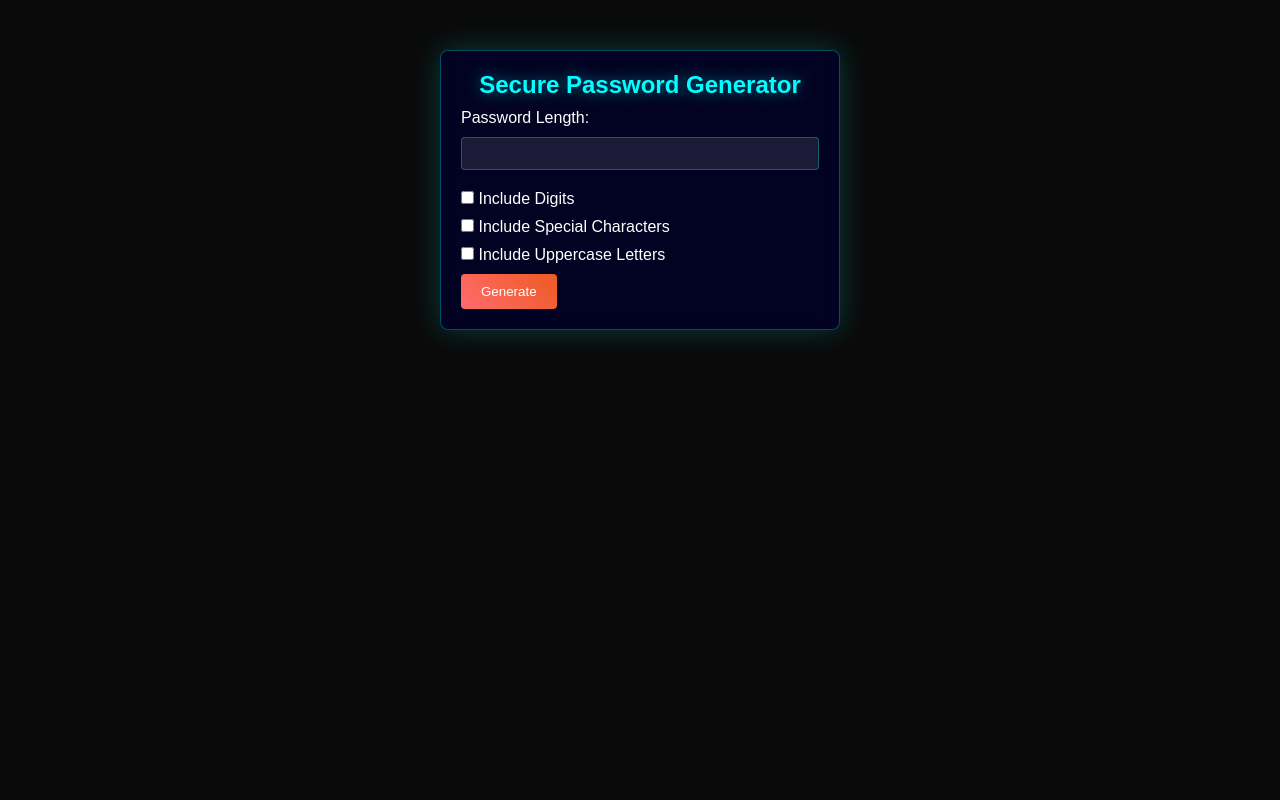
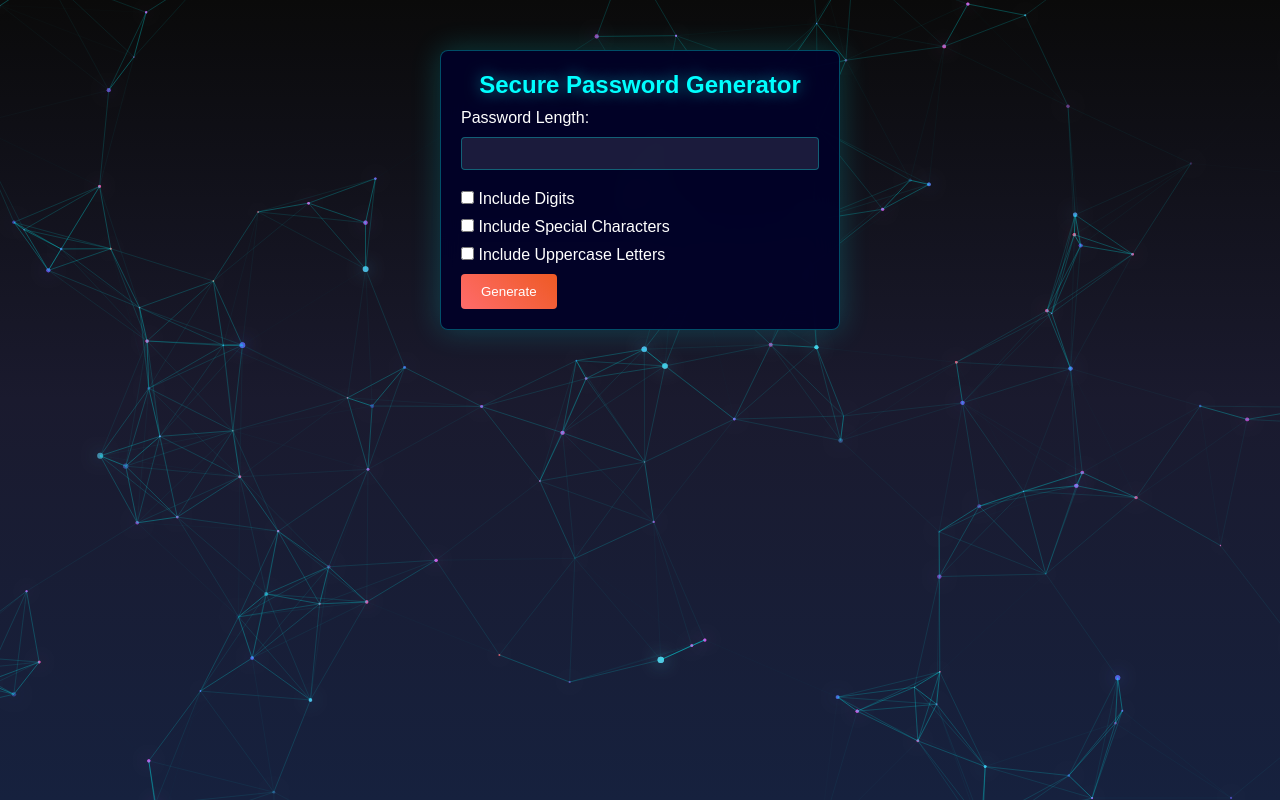
Before and after one commit to usomu39/securepassword, a Flask app: page / in a window 1280 px wide. Run offline with Flask 3, Linux system fonts and the light colour scheme.

Commit message:
index.html

```diff
--- a/templates/index.html
+++ b/templates/index.html
@@ -8,37 +8,35 @@
             padding: 0;
             box-sizing: border-box;
         }
-
         body, html {
-            height: 100%;
+            height: 100vh; /* Changed to viewport height */
+            width: 100vw; /* Added viewport width */
             font-family: Arial, sans-serif;
-            background: #0a0a0a;
+            background: transparent;
             color: white;
             overflow-x: hidden;
+            overflow-y: auto; /* Allow vertical scrolling if needed */
         }
-
         canvas#background {
             position: fixed;
             top: 0;
             left: 0;
-            width: 100%;
-            height: 100%;
+            width: 100vw; /* Full viewport width */
+            height: 100vh; /* Full viewport height */
             z-index: -1;
         }
-
         .container {
             max-width: 400px;
             margin: 50px auto;
             padding: 20px;
             border: 1px solid rgba(0,255,255,0.3);
             border-radius: 8px;
-            background: rgba(0, 0, 40, 0.8);
-            backdrop-filter: blur(10px);
+            background: rgba(0, 0, 40, 0.9);
+            backdrop-filter: blur(15px);
             box-shadow: 0 0 30px rgba(0,255,255,0.2);
             position: relative;
             z-index: 1;
         }
-
         input[type="number"] {
             width: 100%;
             padding: 8px;
@@ -48,20 +46,17 @@
             color: white;
             border-radius: 4px;
         }
-
         input[type="number"]:focus {
             outline: none;
             border-color: #00ffff;
             box-shadow: 0 0 10px rgba(0,255,255,0.5);
         }
-
         label {
             display: block;
             margin: 10px 0;
             color: white;
             cursor: pointer;
         }
-
         button {
             padding: 10px 20px;
             background: linear-gradient(45deg, #ff6b6b, #ee5a24);
@@ -71,27 +66,22 @@
             border-radius: 4px;
             transition: all 0.3s ease;
         }
-
         button:hover {
             background: linear-gradient(45deg, #ee5a24, #d63031);
             transform: translateY(-2px);
             box-shadow: 0 5px 15px rgba(255,107,107,0.4);
         }
-
         button.copy-btn {
             background: linear-gradient(45deg, #00b894, #00a085);
             margin-top: 10px;
         }
-
         button.copy-btn:hover {
             background: linear-gradient(45deg, #00a085, #00896b);
             box-shadow: 0 5px 15px rgba(0,184,148,0.4);
         }
-
         .error {
             color: #ff6b6b;
         }
-
         .password {
             font-weight: bold;
             background: rgba(0, 184, 148, 0.2);
@@ -102,13 +92,11 @@
             font-family: 'Courier New', monospace;
             letter-spacing: 1px;
         }
-
         .success {
             color: #00b894;
             margin-top: 5px;
             font-size: 14px;
         }
-
         h2 {
             color: #00ffff;
             text-align: center;
@@ -139,13 +127,12 @@
             <p id="copyMsg" class="success" style="display:none;">✅ Password copied!</p>
         {% endif %}
     </div>
-
     <script>
-        // 3D Geometric Particle Field Background
+        // 3D Geometric Particle Field - FIXED FOR FULL SCREEN
         const canvas = document.getElementById('background');
         const ctx = canvas.getContext('2d');
         let particles = [];
-        const particleCount = 150;
+        const particleCount = 200; // Increased for better coverage
         let mouse = { x: 0, y: 0 };
 
         class Particle {
@@ -153,27 +140,27 @@
                 this.reset();
                 this.life = Math.random();
             }
-
             reset() {
-                this.x = Math.random() * canvas.width;
-                this.y = Math.random() * canvas.height;
-                this.z = Math.random() * 1000;
-                this.vx = (Math.random() - 0.5) * 2;
-                this.vy = (Math.random() - 0.5) * 2;
-                this.vz = Math.random() * 2 + 1;
+                // FIXED: Spread particles across entire screen
+                this.x = (Math.random() - 0.5) * canvas.width * 2;
+                this.y = (Math.random() - 0.5) * canvas.height * 2;
+                this.z = Math.random() * 1000 + 1;
+                this.vx = (Math.random() - 0.5) * 3;
+                this.vy = (Math.random() - 0.5) * 3;
+                this.vz = Math.random() * 3 + 1;
                 this.life = 1;
-                this.decay = Math.random() * 0.005 + 0.003;
-                this.size = Math.random() * 4 + 1;
+                this.decay = Math.random() * 0.005 + 0.002;
+                this.size = Math.random() * 3 + 1;
             }
-
             update() {
                 // 3D movement
                 this.x += this.vx;
                 this.y += this.vy;
                 this.z -= this.vz;
 
-                // Perspective calculation
-                const scale = 1000 / (1000 + this.z);
+                // Perspective calculation - FIXED
+                const perspective = canvas.width / 2;
+                const scale = perspective / (perspective + this.z);
                 this.screenX = this.x * scale + canvas.width / 2;
                 this.screenY = this.y * scale + canvas.height / 2;
                 this.screenSize = this.size * scale;
@@ -181,29 +168,26 @@
                 // Life cycle
                 this.life -= this.decay;
 
-                // Reset particle when it dies or goes off screen
-                if (this.life <= 0 || this.z <= 0 ||
-                    this.screenX < 0 || this.screenX > canvas.width ||
-                    this.screenY < 0 || this.screenY > canvas.height) {
+                // Reset when needed
+                if (this.life <= 0 || this.z <= 0) {
                     this.reset();
                 }
             }
+            draw() {
+                const alpha = Math.max(0, this.life);
+                const hue = (this.z * 0.2) % 360;
 
-            draw() {
-                const alpha = this.life;
-                const hue = (this.z * 0.1) % 360;
-
-                // Draw particle with color based on depth
+                // Draw particle
                 ctx.save();
                 ctx.globalAlpha = alpha;
                 ctx.fillStyle = `hsl(${180 + hue}, 70%, 60%)`;
 
                 ctx.beginPath();
-                ctx.arc(this.screenX, this.screenY, this.screenSize, 0, Math.PI * 2);
+                ctx.arc(this.screenX, this.screenY, Math.abs(this.screenSize), 0, Math.PI * 2);
                 ctx.fill();
 
-                // Add glow effect
-                ctx.shadowBlur = 20;
+                // Glow effect
+                ctx.shadowBlur = 15;
                 ctx.shadowColor = `hsl(${180 + hue}, 70%, 60%)`;
                 ctx.fill();
 
@@ -218,8 +202,8 @@
                     const dy = particles[i].screenY - particles[j].screenY;
                     const distance = Math.sqrt(dx * dx + dy * dy);
 
-                    if (distance < 120) {
-                        const alpha = (1 - distance / 120) * 0.3;
+                    if (distance < 150 && distance > 0) {
+                        const alpha = Math.max(0, (1 - distance / 150) * 0.4);
                         ctx.save();
                         ctx.globalAlpha = alpha;
                         ctx.strokeStyle = '#00ffff';
@@ -235,8 +219,10 @@
         }
 
         function resize() {
+            // FIXED: Ensure proper canvas sizing
             canvas.width = window.innerWidth;
             canvas.height = window.innerHeight;
+            console.log('Canvas resized to:', canvas.width, 'x', canvas.height);
         }
 
         function init() {
@@ -244,10 +230,11 @@
             for (let i = 0; i < particleCount; i++) {
                 particles.push(new Particle());
             }
+            console.log('Initialized', particles.length, 'particles');
         }
 
         function animate() {
-            // Create gradient background
+            // Clear and fill background
             const gradient = ctx.createLinearGradient(0, 0, 0, canvas.height);
             gradient.addColorStop(0, '#0a0a0a');
             gradient.addColorStop(0.5, '#1a1a2e');
@@ -262,20 +249,19 @@
                 particle.draw();
             });
 
-            // Connect nearby particles
+            // Connect particles
             connectParticles();
 
             requestAnimationFrame(animate);
         }
 
-        // Mouse interaction
-        canvas.addEventListener('mousemove', (e) => {
-            mouse.x = e.clientX;
-            mouse.y = e.clientY;
+        // Event listeners
+        window.addEventListener('resize', () => {
+            resize();
+            init(); // Reinitialize particles on resize
         });
 
-        window.addEventListener('resize', resize);
-
+        // Initialize
         resize();
         init();
         animate();
```
